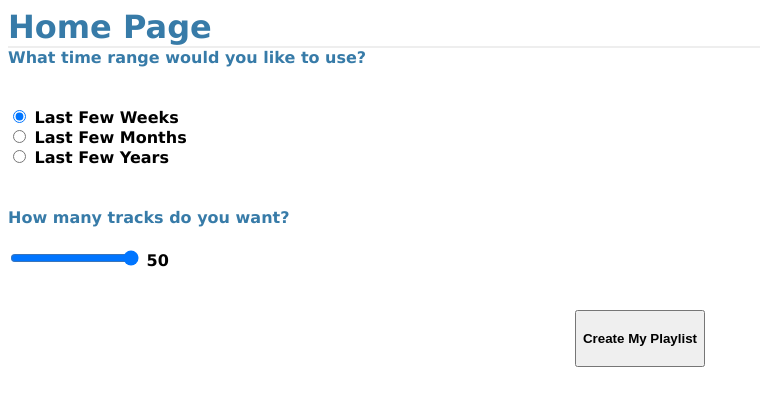
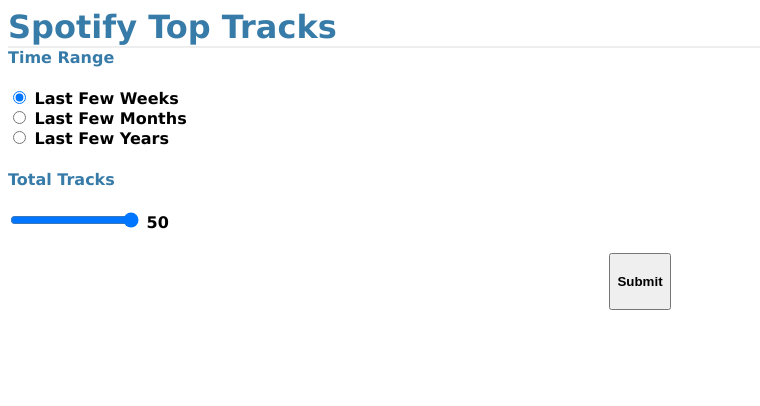
Before and after one commit to daisylu/SpotifyUnwrapped, a Flask app: page /index in a window 1280 px wide. Shown: the top 406 px of the page, without its empty margins (0-760 px from the left). Run offline with Flask 2, Linux system fonts and the light colour scheme.

Commit message:
changing titles

```diff
--- a/templates/index.html
+++ b/templates/index.html
@@ -8,14 +8,13 @@
     <title>Spotify Unwrapped</title>
 </head>
 
-<h1>Home Page</h1>
+<h1> Spotify Top Tracks </h1>
 
 
 <form action="/go" method="post">
 
 
-	    			<h3>What time range would you like to use?</h3>
-	    			<br />
+        <h3>Time Range</h3>
         <h4>
 
                 <input type="radio" name="time_range" id="inlineCheckbox1" value="short_term" checked> Last Few Weeks
@@ -25,8 +24,8 @@
                 <input type="radio" name="time_range" id="inlineCheckbox3" value="long_term"> Last Few Years
 
         </h4>
-					<br />
-                    <h3>How many tracks do you want?</h3>
+
+        <h3>Total Tracks</h3>
         <h4>
             <input type="range" min="3" max="50" value="50" name="limit" step="1" onchange="showValue(this.value)" />
             <span id="range">50</span>
@@ -38,11 +37,11 @@
             }
             </script>
 
-		    	<br />
+
 <div class="">
 
     <center>
-			      		<button type="submit" class="btn btn-danger spotify_button" id="" style=""><h4><i class="fab fa-spotify"></i> Create My Playlist</h4></button>
+        <button type="submit" id="" style=""><h4> Submit </h4></button>
     </center>
 </div>
 
--- a/templates/results.html
+++ b/templates/results.html
@@ -1,8 +1,5 @@
 <link rel=stylesheet type=text/css href="{{ url_for('static', filename='style.css') }}">
 
-<h1>Spotify Results</h1>
-
-<p> Time Range: {{data.time_range}} </p>
-<p> Limit: {{data.limit}} </p>
+<h1>Your Top Tracks</h1>
 
 {{ output | safe}}
```
Lines whose indentation alone changed are shown as unchanged.
